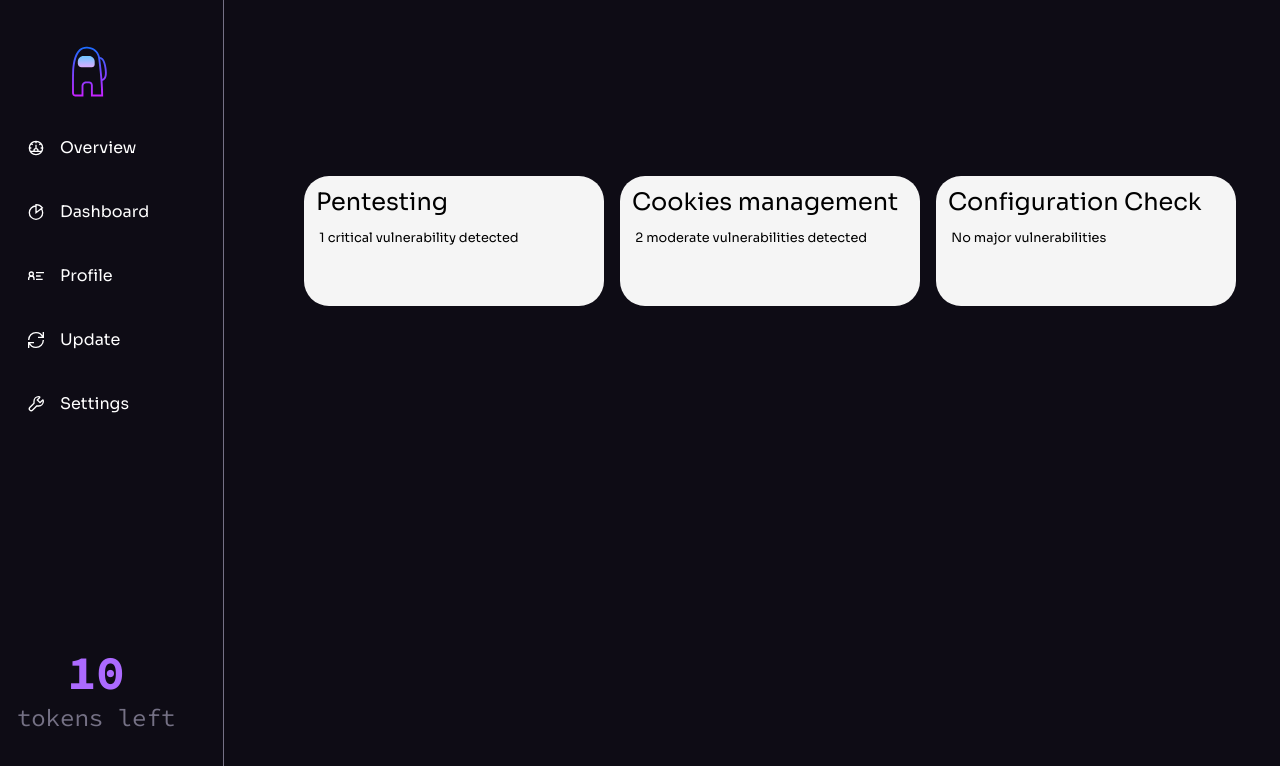
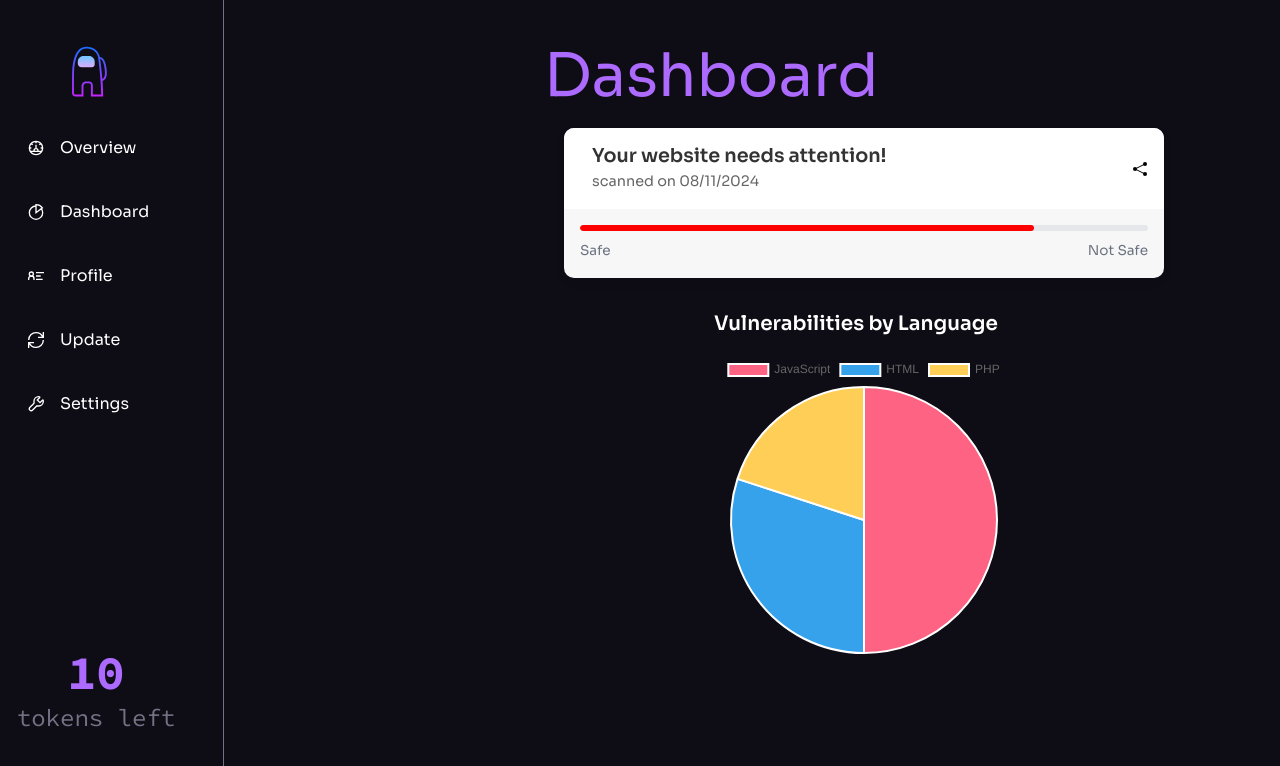
Before and after one commit to MaryemLahmer/SaaSpect_Prototype, a React (Vite) app: page /dashboard in a window 1280 px wide. Shown: the top 766 px of the page. Built offline with nearby package versions, Linux system fonts and the light colour scheme.

Commit message:
Added Dashboard Components Title Score Results Download button

```diff
--- /dev/null
+++ b/src/components/DashboardTitle.jsx
@@ -0,0 +1,14 @@
+import React from "react";
+import { BackgroundCircles } from "./design/Hero";
+const DashboardTitle = () => {
+  return (
+    <div className="h-[4rem] ml-[10rem]">
+
+      <h1 className="h1 ml-[7.5rem] mt-[0rem] text-color-1 font-medium">
+        Dashboard
+      </h1>
+    </div>
+  );
+};
+
+export default DashboardTitle;
--- /dev/null
+++ b/src/components/PieChart.jsx
@@ -0,0 +1,31 @@
+// PieChart.jsx
+import React from 'react';
+import { Pie } from 'react-chartjs-2';
+import { Chart as ChartJS, ArcElement, Tooltip, Legend } from 'chart.js';
+
+// Register the required components for Chart.js
+ChartJS.register(ArcElement, Tooltip, Legend);
+
+const PieChart = () => {
+  // Data for the Pie Chart
+  const data = {
+    labels: ['JavaScript', 'HTML', 'PHP'],
+    datasets: [
+      {
+        label: 'Vulnerabilities by Language',
+        data: [50, 30, 20], // Values for JavaScript, HTML, PHP
+        backgroundColor: ['#FF6384', '#36A2EB', '#FFCE56'], // Colors for each slice
+        hoverBackgroundColor: ['#FF5B7E', '#4D96D6', '#FFD45F'], // Hover colors
+      },
+    ],
+  };
+
+  return (
+    <div className="pie-chart-container mb-16">
+      <h3 className="text-xl font-semibold text-white mb-4">Vulnerabilities by Language</h3>
+      <Pie data={data} />
+    </div>
+  );
+};
+
+export default PieChart;
--- a/src/components/ResultCard.jsx
+++ b/src/components/ResultCard.jsx
@@ -22,8 +22,13 @@ const ResultCard = ({ severity, mainTitle, subtitle, details, recommendation })
                                 <b>Recommendation: </b> <br />{recommendation}</div>
                         </div>
                         <div className="card3">
-                            {severity === 'high' ? 'High Risk' : severity === 'medium' ? 'Medium Risk' : 'Low Risk'}
+                            {severity === 'high' ? 'High Risk' :
+                            severity === 'medium' ? 'Medium Risk' :
+                            severity === 'low' ? 'Low Risk' :
+                            severity === 'inexistant' ? 'No Risk' :
+                            ''}
                         </div>
+
                     </div>
                 </div>
             </div>
@@ -142,9 +147,10 @@ const CardWrapper = styled.div`
     border-bottom-left-radius: 35px;
     border-bottom-right-radius: 35px;
     background: ${({ severity }) =>
-            severity === 'high' ? 'red' :
-                    severity === 'medium' ? 'orange' :
-                            'yellow'};
+    severity === 'high' ? 'red' :
+    severity === 'medium' ? 'orange' :
+    severity === 'low' ? 'yellow' :
+    severity === 'inexistant' ? 'green' : 'gray'};
     transition: .4s ease-in-out;
   }
 `;
--- /dev/null
+++ b/src/components/ScoreCard.jsx
@@ -0,0 +1,140 @@
+import React from 'react';
+import styled from 'styled-components';
+
+const ScoreCard = () => {
+  return (
+    <StyledWrapper>
+      <div className="score-card">
+        <div className="card-header">
+          <div className="track-info">
+            <div className="track-details">
+              <span className="track-title">Your website needs attention!</span>
+              <p className="track-artist">scanned on 08/11/2024</p>
+            </div>
+          </div>
+          <div className="card-icons">
+          <svg height="16" width="16" xmlns="http://www.w3.org/2000/svg">
+          <g transform="translate(0,-1036.3622)">
+            <path
+              d="m -22.410713,-3.3303571 a 2.3660715,2.3660715 0 1 1 -4.732143,0 2.3660715,2.3660715 0 1 1 4.732143,0 z"
+              style={{ fill: "#000000", fillOpacity: 1, stroke: "none" }}
+              transform="matrix(0.84528301,0,0,0.84528301,33.943395,1042.1773)"
+            />
+            <path
+              d="m -22.410713,-3.3303571 a 2.3660715,2.3660715 0 1 1 -4.732143,0 2.3660715,2.3660715 0 1 1 4.732143,0 z"
+              style={{ fill: "#000000", fillOpacity: 1, stroke: "none" }}
+              transform="matrix(0.84528301,0,0,0.84528301,33.943395,1052.1773)"
+            />
+            <path
+              d="m -22.410713,-3.3303571 a 2.3660715,2.3660715 0 1 1 -4.732143,0 2.3660715,2.3660715 0 1 1 4.732143,0 z"
+              style={{ fill: "#000000", fillOpacity: 1, stroke: "none" }}
+              transform="matrix(0.84528301,0,0,0.84528301,23.943395,1047.1773)"
+            />
+            <path
+              d="M 13,3 3,8 13,13"
+              style={{ fill: "none", stroke: "#000000", strokeWidth: "1px" }}
+              transform="translate(0,1036.3622)"
+            />
+          </g>
+        </svg>
+
+          </div>
+        </div>
+        <div className="progress-container">
+          <div className="progress-bar" />
+        </div>
+        <div className="progress-time">
+          <span>Safe</span>
+          <span>Not Safe</span>
+        </div>
+      </div>
+    </StyledWrapper>
+  );
+};
+
+const StyledWrapper = styled.div`
+  margin-bottom: 2rem;
+  display: flex;
+  justify-content: center;
+
+  .score-card {
+    width: 100%;
+    max-width: 600px;
+    height: 150px;
+    background-color: #f7f7f7;
+    box-shadow: 0 4px 8px rgba(0, 0, 0, 0.1);
+    border-radius: 10px;
+    overflow: hidden;
+    transition: transform 0.3s ease;
+    cursor: pointer;
+  }
+
+  .score-card:hover {
+    transform: translateY(-5px);
+  }
+
+  /* Existing styles for the score card content */
+  .card-header {
+    display: flex;
+    justify-content: space-between;
+    align-items: center;
+    padding: 16px;
+    background-color: #fff;
+  }
+
+  .track-info {
+    display: flex;
+    align-items: center;
+  }
+
+  .track-details {
+    margin-left: 12px;
+  }
+
+  .track-title {
+    font-size: 1.2rem;
+    font-weight: 600;
+    color: #333;
+  }
+
+  .track-artist {
+    font-size: 0.9rem;
+    color: #666;
+  }
+
+  .card-icons {
+    display: flex;
+    align-items: center;
+    margin-left: 16px; /* Space between icon and other elements */
+  }
+
+  .progress-container {
+    position: relative;
+    margin: 16px 16px 8px 16px;
+    height: 6px;
+    background-color: #e5e7eb;
+    border-radius: 3px;
+    overflow: hidden;
+  }
+
+  .progress-bar {
+    position: absolute;
+    top: 0;
+    left: 0;
+    height: 100%;
+    width: 80%;
+    background-color: #ff0000;
+    border-radius: 3px;
+  }
+
+  .progress-time {
+    display: flex;
+    justify-content: space-between;
+    padding: 0 16px 16px 16px;
+    font-size: 0.85rem;
+    color: #6b7280;
+  }
+`;
+
+
+export default ScoreCard;
--- a/src/pages/Dashboard.jsx
+++ b/src/pages/Dashboard.jsx
@@ -1,34 +1,73 @@
-import React from "react";
-import ResultCard from "../components/ResultCard";
+import React from 'react';
+import ResultCard from '../components/ResultCard';
+import ScoreCard from '../components/ScoreCard';
+import PieChart from '../components/PieChart';
+import DashboardTitle from '../components/DashboardTitle';
+import { GrDownload } from "react-icons/gr";
 
 const Dashboard = () => {
   return (
-        <div className="bg-n-8 overflow-y-auto h-screen flex flex-col fixed top-0 left-[14rem] w-full">
-            <div className="flex flex-row justify-center items-start gap-4 mt-4 absolute top-[10rem] left-[5rem]">
+    <div className="bg-n-8 overflow-y-auto h-screen flex flex-col fixed top-0 left-[14rem] w-full p-10">
+      <DashboardTitle />
+      <div className="mt-6">
+        <ScoreCard />
+      </div>
+      <div className="w-1/4 mx-auto mb-16">
+        <PieChart />
+      </div>
+      <div className="flex flex-wrap justify-center items-start gap-4 mt-16">
+        <div className="flex flex-row gap-4 mb-16">
           <ResultCard
             severity="high"
-                    mainTitle="Pentesting"
+            mainTitle="API Security Testing"
             subtitle="1 critical vulnerability detected"
+            details="API key is exposed to the public."
+            recommendation="Use environment variables to secure confidential data."
+          />
+          <ResultCard
+            severity="medium"
+            mainTitle="Full-Site Vulnerability Assessment"
+            subtitle="1 moderate vulnerability detected"
             details="The login form used in Login.jsx is vulnerable to SQL injection."
             recommendation="Use parameterized queries to mitigate SQL injection."
           />
           <ResultCard
-                    severity="medium"
-                    mainTitle="Cookies management"
-                    subtitle="2 moderate vulnerabilities detected"
+            severity="low"
+            mainTitle="Data Privacy and Compliance Scanning"
+            subtitle="1 minor vulnerability detected"
             details="Insecure cookie attributes detected in session management."
             recommendation="Set cookies with Secure and HttpOnly flags."
           />
+        </div>
+
+        {/* Second Row of Cards */}
+        <div className="flex flex-row gap-4 mt-16">
           <ResultCard
-                    severity="low"
-                    mainTitle="Configuration Check"
-                    subtitle="No major vulnerabilities"
-                    details="Misconfiguration found in headers."
-                    recommendation="Consider adding security headers like Content-Security-Policy."
+            severity="inexistant"
+            mainTitle="Advanced Malware Detection"
+            subtitle="No vulnerabilities detected"
+            details="Nothing to see here! Everything is squeaky clean."
+            recommendation="Keep doing what you're doing — it's working!"
+          />
+          <ResultCard
+            severity="inexistant"
+            mainTitle="System Health Check"
+            subtitle="No vulnerabilities detected"
+            details="Nothing to see here! Everything is squeaky clean."
+            recommendation="Keep doing what you're doing — it's working!"
           />
         </div>
       </div>
+
+      {/* Download Report Button */}
+      <div className="flex justify-center mt-20">
+        <button className="flex items-center gap-2 px-6 py-3 bg-violet-600 text-white font-semibold rounded-lg shadow-lg transform transition-all duration-300 hover:bg-violet-700 hover:shadow-violet-500/50 hover:scale-105 focus:outline-none focus:ring-4 focus:ring-violet-300 glow-effect">
+          <GrDownload />
+          Download Report
+        </button>
+      </div>
+    </div>
   );
-}
+};
 
 export default Dashboard;
```
Also changed, not shown: package.json (+7 -0 lines), 1 other file (tests, documents, lock files or other folders). Lines whose indentation alone changed are shown as unchanged.
